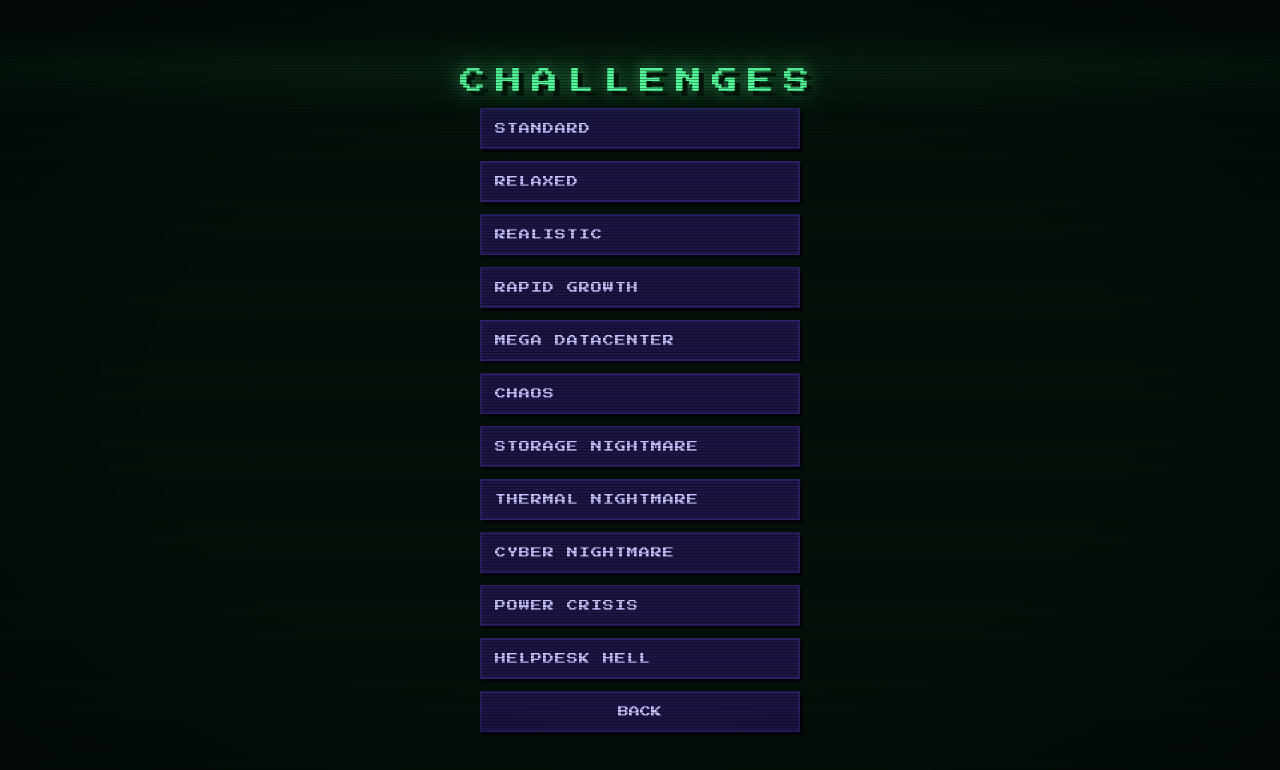
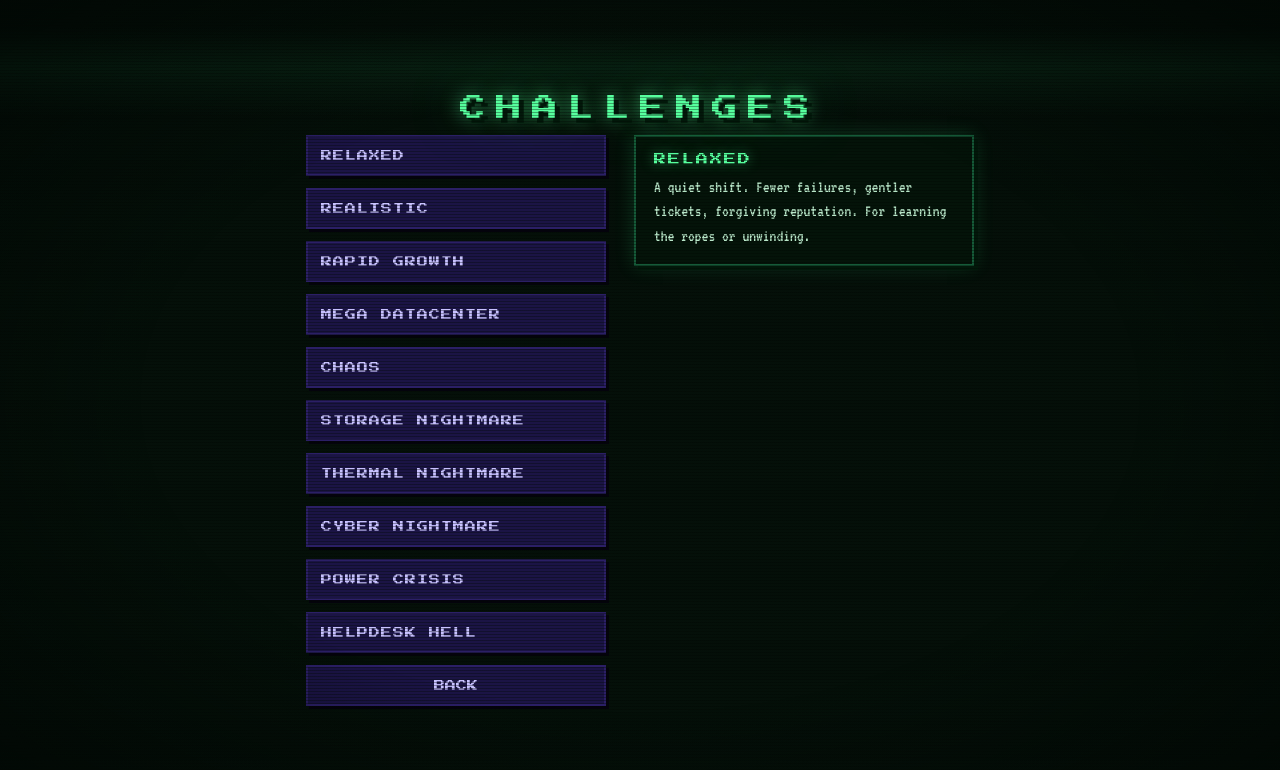
Before and after one commit to aarshe22/llm-harness-demos, a website: page datacenter/index.html in a window 1280 px wide. Both pictures are taken after a click on the button "CHALLENGES". Drawn offline with Linux system fonts and the light colour scheme.

Commit message:
datacenter: challenge scenarios retuned (expansionRate now wired into growth meter, CHAOS/HELPDESK/REALISTIC hardened, MEGA/RAPID start big), descriptions panel right of challenge list

```diff
--- a/datacenter/css/style.css
+++ b/datacenter/css/style.css
@@ -207,6 +207,15 @@ input[type=text] { border-radius: 0; }
 .menu-sub { color: var(--pink); letter-spacing: 2px; font-size: 10px; margin-bottom: 46px; }
 .menu-btns { display: flex; flex-direction: column; gap: 12px; width: 320px; }
 .menu-btns button { padding: 13px; font-size: 11px; }
+/* challenges: list left, description right */
+.challenges-wrap { display: flex; align-items: flex-start; gap: 28px; }
+.challenges-wrap .menu-btns { width: 300px; flex: none; }
+.challenge-info {
+  width: 340px; max-width: 90vw; padding: 16px 18px; text-align: left;
+  background: rgba(4, 20, 10, 0.75); border: 2px solid #155a38; box-shadow: 4px 4px 0 #02180a, 0 0 18px rgba(61, 255, 143, 0.18);
+}
+.ci-name { color: #57ff9e; font-size: 12px; letter-spacing: 2px; margin-bottom: 10px; text-shadow: 0 0 12px rgba(87, 255, 158, 0.5); }
+.ci-desc { font-family: "VT323", monospace; font-size: 17px; line-height: 1.45; color: #b8e6c8; }
 .menu-note { margin-top: 40px; color: #4d4494; font-size: 8px; }
 .menu-settings { margin-top: 14px; display: flex; align-items: center; gap: 14px; }
 .menu-settings button { font-size: 9px; padding: 8px 12px; }
--- a/datacenter/js/config.js
+++ b/datacenter/js/config.js
@@ -39,17 +39,30 @@ DC.DEFAULT_SETTINGS = {
 };
 
 DC.CHALLENGES = {
-  STANDARD: {},
-  RELAXED: { difficulty: 60, failureFreq: 50, ticketGen: 60, repLoss: 60 },
-  REALISTIC: { difficulty: 140, failureFreq: 130, ticketGen: 130, coolCapacity: 85 },
-  RAPID_GROWTH: { expansionRate: 250, demandGrowth: 220, customerGrowth: 200, expansionThreshold: 70 },
-  MEGA_DATACENTER: { maxRacks: 60, expansionRate: 220, demandGrowth: 200, expansionThreshold: 60 },
-  CHAOS: { difficulty: 200, failureFreq: 300, escalation: 250, ticketGen: 220 },
-  STORAGE_NIGHTMARE: { driveFail: 350, rebuildSpeed: 60, warnRate: 200, difficulty: 130 },
-  THERMAL_NIGHTMARE: { coolCapacity: 55, heatGen: 160, tempRise: 180, difficulty: 130 },
-  CYBER_NIGHTMARE: { securityRate: 400, propSpeed: 200, difficulty: 130 },
-  POWER_CRISIS: { utilFail: 400, powerCapacity: 70, difficulty: 130 },
-  HELPDESK_HELL: { ticketGen: 400, ticketEscalation: 300, customerGrowth: 180 }
+  RELAXED: { difficulty: 60, failureFreq: 45, ticketGen: 55, repLoss: 50 },
+  REALISTIC: { difficulty: 150, failureFreq: 150, ticketGen: 150, coolCapacity: 85, powerCapacity: 90, driveFail: 120 },
+  RAPID_GROWTH: { expansionRate: 300, demandGrowth: 250, customerGrowth: 220, expansionThreshold: 65, startCustomerLoad: 150 },
+  MEGA_DATACENTER: { startingRacks: 10, maxRacks: 60, expansionRate: 240, demandGrowth: 210, expansionThreshold: 55, startCustomerLoad: 220, ticketGen: 160 },
+  CHAOS: { difficulty: 200, failureFreq: 300, escalation: 260, ticketGen: 230, ticketClear: 70, coolCapacity: 85, powerCapacity: 80, securityRate: 220, driveFail: 220, utilFail: 220 },
+  STORAGE_NIGHTMARE: { driveFail: 380, rebuildSpeed: 55, warnRate: 220, difficulty: 140, failureFreq: 140 },
+  THERMAL_NIGHTMARE: { coolCapacity: 50, heatGen: 170, tempRise: 190, difficulty: 140, failureFreq: 130 },
+  CYBER_NIGHTMARE: { securityRate: 420, propSpeed: 220, difficulty: 140, failureFreq: 130 },
+  POWER_CRISIS: { utilFail: 420, powerCapacity: 65, difficulty: 140, failureFreq: 130, coolCapacity: 90 },
+  HELPDESK_HELL: { ticketGen: 420, ticketEscalation: 320, ticketClear: 60, customerGrowth: 190, difficulty: 130 }
+};
+
+// shown to the right of the challenge list so players know what to expect
+DC.CHALLENGE_INFO = {
+  RELAXED: "A quiet shift. Fewer failures, gentler tickets, forgiving reputation. For learning the ropes or unwinding.",
+  REALISTIC: "Everything a little harder than default: more failures, more tickets, tighter cooling and power. No single gimmick — just a demanding floor.",
+  RAPID_GROWTH: "Customers flood in fast. Expansion prompts come constantly — keep up or drown in demand you can't serve.",
+  MEGA_DATACENTER: "You start with 10 racks and a huge customer base. Scale to 60 racks while ticket load grows with you.",
+  CHAOS: "Everything breaks at once: hardware, power, cooling, security — while tickets pile up faster than you can clear them. Good luck.",
+  STORAGE_NIGHTMARE: "Drives fail constantly and rebuilds crawl. Keep spare capacity or lose customer data.",
+  THERMAL_NIGHTMARE: "Weak cooling, hot hardware, fast-rising temps. One CRAC fault and you're into thermal shutdowns.",
+  CYBER_NIGHTMARE: "Malware everywhere and spreading fast. Isolate, clean, reimage — and hope your racks don't infect each other.",
+  POWER_CRISIS: "The grid fails constantly and your capacity is thin. UPS, generators and load management are life support.",
+  HELPDESK_HELL: "A ticket avalanche that escalates fast and clears slow. Customers walk if you can't keep up."
 };
 
 DC.CFG = {};
--- a/datacenter/js/growth.js
+++ b/datacenter/js/growth.js
@@ -94,6 +94,8 @@ DC.Growth = (function () {
   function updateThermometer(state, dt, clean, outageWeight) {
     const m = state.metrics;
     let rate = (0.3 + m.rep * 0.006) * cfg().demandGrowth;
+    // expansionRate accelerates how fast the growth meter (and thus expansions) arrive
+    rate *= 0.4 + 0.6 * cfg().expansionRate;
     if (!clean) rate *= 0.2;
     rate -= outageWeight * 0.35;
     if (state.tickets.open > 30) rate -= 0.3;
--- a/datacenter/js/main.js
+++ b/datacenter/js/main.js
@@ -541,12 +541,24 @@ DC.Game = (function () {
     let html = "";
     names.forEach((n) => { html += '<button style="text-align:left;letter-spacing:1px" data-c="' + n + '">' + n.replace(/_/g, " ") + "</button>"; });
     html += '<button data-c="">BACK</button>';
-    menu.innerHTML = '<div class="menu-title" style="font-size:26px">CHALLENGES</div><div class="menu-btns">' + html + "</div>";
+    const info = (n) => (DC.CHALLENGE_INFO && DC.CHALLENGE_INFO[n]) || "";
+    const first = names[0];
+    menu.innerHTML =
+      '<div class="menu-title" style="font-size:26px">CHALLENGES</div>' +
+      '<div class="challenges-wrap"><div class="menu-btns">' + html + "</div>" +
+      '<div class="challenge-info"><div class="ci-name" id="ci-name">' + first.replace(/_/g, " ") + '</div><div class="ci-desc" id="ci-desc">' + info(first) + "</div></div></div>";
+    const nameEl = menu.querySelector("#ci-name"), descEl = menu.querySelector("#ci-desc");
     menu.querySelectorAll("button[data-c]").forEach((b) => {
       b.onclick = () => {
         const c = b.getAttribute("data-c");
         if (!c) showMenu();
         else startRun(String(Date.now()), c);
+      };
+      b.onmouseenter = () => {
+        const c = b.getAttribute("data-c");
+        if (!c || !nameEl) return;
+        nameEl.textContent = c.replace(/_/g, " ");
+        descEl.textContent = info(c);
       };
     });
   }
```
